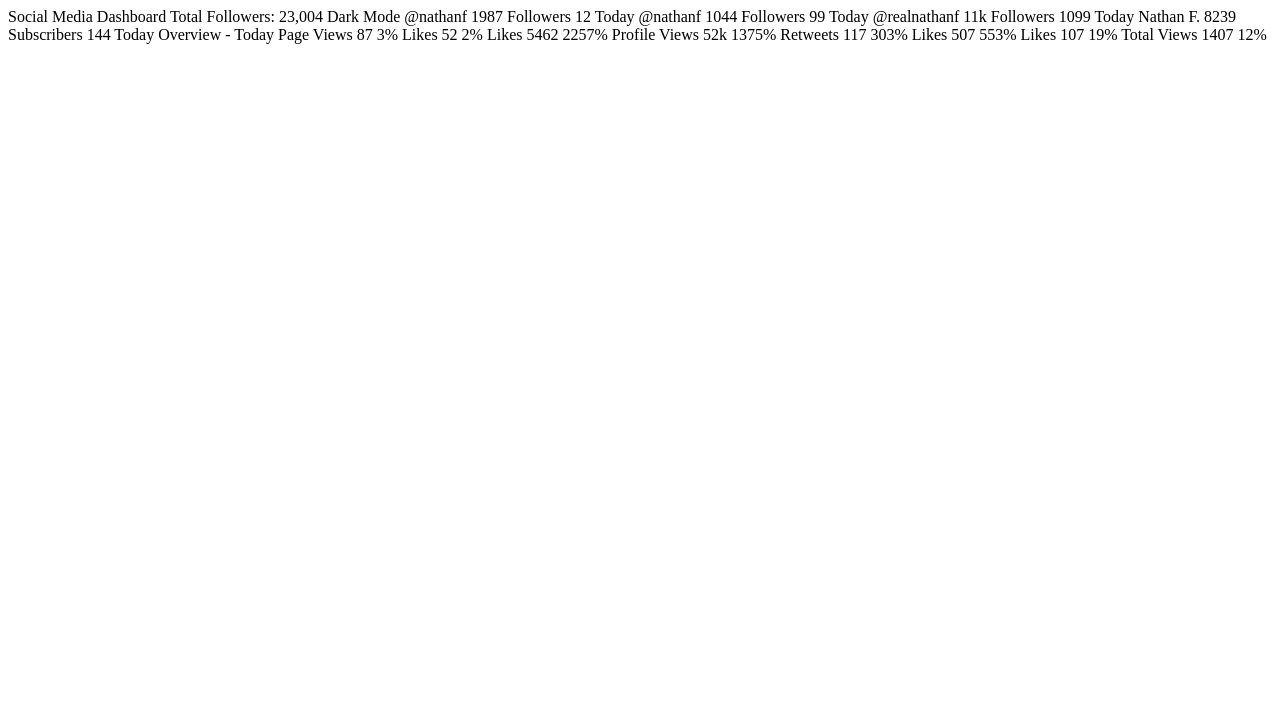
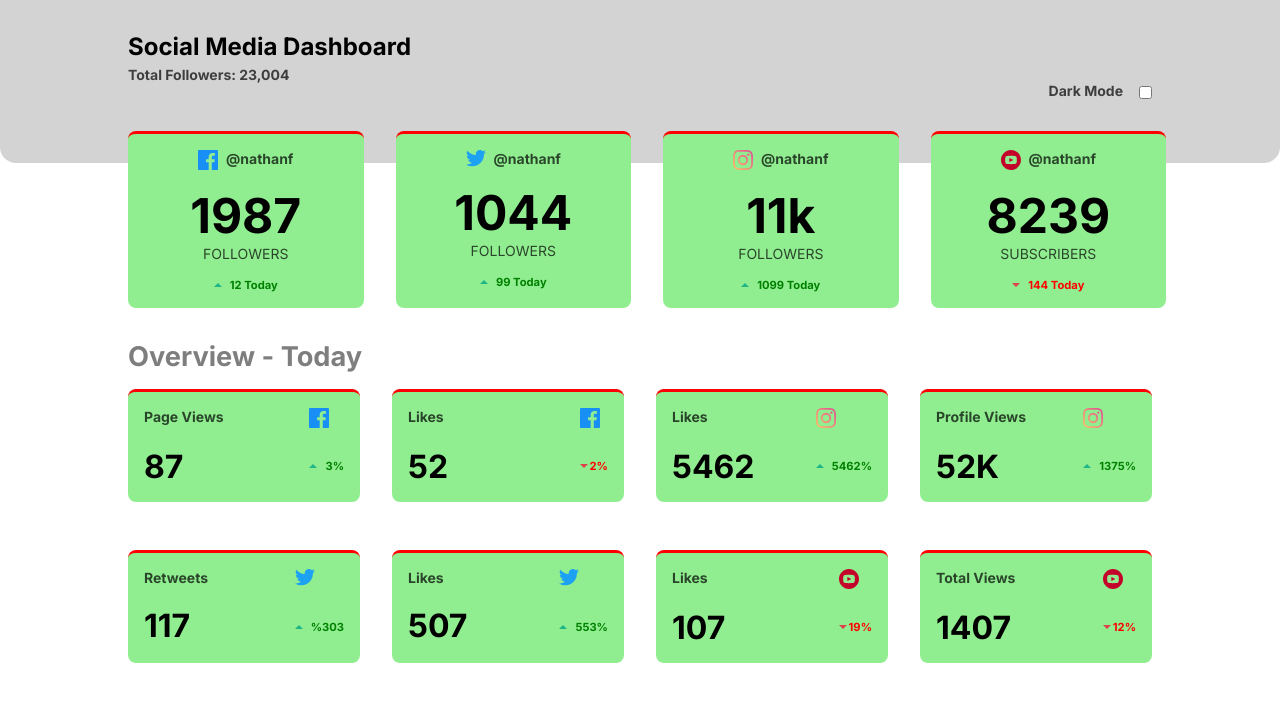
Before and after one commit to jmnyarega/Social-media-dashboard, a plain HTML site: page index.html in a window 1280 px wide. Drawn offline with Linux system fonts and the light colour scheme.

Commit message:
skeleton

```diff
--- /dev/null
+++ b/css/_card.scss
@@ -0,0 +1,7 @@
+.card {
+    padding: 1rem;
+    background-color: lightgreen;
+    border-radius: 0.5rem;
+
+    border-top: 3px solid red;
+}
--- /dev/null
+++ b/css/_global.scss
@@ -0,0 +1,21 @@
+html {
+    box-sizing: border-box;
+}
+
+*,
+*::before,
+*::after {
+    margin: 0;
+    box-sizing: inherit;
+}
+
+body {
+    font-family: 'Inter', sans-serif;
+    font-size: 0.875rem;
+}
+
+.container {
+    max-width: 1300px;
+    width: 80%;
+    margin: 0 auto;
+}
--- /dev/null
+++ b/css/_overview.scss
@@ -0,0 +1,81 @@
+.overview {
+    margin-top: 2rem;
+
+    &__title {
+       font-size: 1.7rem;
+       opacity: 0.5;
+    }
+
+    &__card {
+        display: grid;
+        justify-content: space-between;
+        gap: 1rem;
+        grid-template-areas: "a b" "c d";
+    }
+
+    &__card {
+     margin-top: 1rem;
+    }
+
+    &__metric {
+        grid-area: a;
+       font-weight: bold;
+       opacity: 0.7;
+    }
+
+    &__social {
+        grid-area: b;
+    }
+
+    &__count {
+        grid-area: c;
+       font-size: 2rem;
+       font-weight: bold;
+    }
+
+    &__indicator {
+        grid-area: d;
+        font-size: 0.7rem;
+        font-weight: bold;
+
+        &--up {
+            color: green;
+            display: flex;
+            justify-content: center;
+            align-items: center;
+            column-gap: 0.5rem;
+        }
+
+        &--up::before {
+            content: "";
+            background: no-repeat url(../images/icon-up.svg);
+            height: 4px;
+            width: 8px;
+        }
+
+        &--down {
+            color: red;
+            display: flex;
+            column-gap: 0.1rem;
+            align-items: center;
+        }
+
+        &--down::before {
+            content: "";
+            background: no-repeat url(../images/icon-down.svg);
+            height: 4px;
+            width: 8px;
+        }
+    }
+}
+
+@media (min-width: 500px) {
+    .overview {
+        &__container {
+            display: grid;
+            gap: 2rem;
+            grid-template-columns: repeat(4, 1fr);
+            grid-template-rows: repeat(2, 1fr);
+        }
+    }
+}
--- /dev/null
+++ b/css/_stats.scss
@@ -0,0 +1,85 @@
+.stats {
+    margin-top: -2rem;
+    text-align: center;
+
+    &__card + &__card {
+        margin-top: 1rem;
+    }
+
+    &__social {
+        display: flex;
+        justify-content: center;
+        gap: 0.5rem;
+
+        .handle {
+            font-weight: bold;
+            opacity: 0.7;
+        }
+    }
+
+    &__followers {
+        padding-top: 1rem;
+    }
+
+    &__followers-number {
+        font-size: 3rem;
+    }
+
+    &__followers-label {
+        text-transform: uppercase;
+        opacity: 0.7;
+    }
+
+    &__indicator {
+        padding-top: 1rem;
+        font-size: 0.7rem;
+        font-weight: bold;
+
+        &--up {
+            color: green;
+            display: flex;
+            justify-content: center;
+            align-items: center;
+            column-gap: 0.5rem;
+        }
+
+        &--up::before {
+            content: "";
+            background: no-repeat url(../images/icon-up.svg);
+            height: 4px;
+            width: 8px;
+        }
+
+        &--down {
+            color: red;
+            display: flex;
+            justify-content: center;
+            align-items: center;
+            column-gap: 0.5rem;
+        }
+
+        &--down::before {
+            content: "";
+            background: no-repeat url(../images/icon-down.svg);
+            height: 4px;
+            width: 8px;
+        }
+
+    }
+}
+
+@media (min-width: 500px) {
+    .stats {
+        display: flex;
+        column-gap: 2rem;
+        justify-content: space-between;
+
+        &__card {
+            min-width: 23%;
+        }
+
+        &__card + &__card {
+            margin-top: 0;
+        }
+    }
+}
--- /dev/null
+++ b/css/_top.scss
@@ -0,0 +1,44 @@
+.top {
+    padding: 2rem 0 4rem;
+    border-radius: 0 0 1rem 1rem;
+    background-color: lightgray;
+
+    &__switch-theme {
+        display: flex;
+        justify-content: space-between;
+
+        border-top: 1px solid;
+        padding-top: 1rem;
+    }
+
+    &__content {
+        padding-bottom: 1rem;
+    }
+
+    &__title {
+        font-size: 1.5rem;
+        font-weight: bold;
+    }
+
+    &__para, &__theme-switcher-label {
+        font-weight: bold;
+        opacity: 0.7;
+        padding-top: 0.3rem;
+    }
+}
+
+@media (min-width: 500px) {
+    .top {
+        &__container {
+            display: flex;
+            justify-content: space-between;
+        }
+
+        &__switch-theme {
+            border-top: none;
+            justify-content: center;
+            align-items: flex-end;
+            column-gap: 1rem;
+        }
+    }
+}
--- /dev/null
+++ b/css/_variables.scss
@@ -0,0 +1,25 @@
+// primary
+$lime-green: hsl(163, 72%, 41%);
+$bright-red: hsl(356, 69%, 56%);
+$facebook: hsl(208, 92%, 53%);
+$twitter: hsl(203, 89%, 53%);
+$instagram: linear gradient hsl(37, 97%, 70%) to hsl(329, 70%, 58%);
+$youTube: hsl(348, 97%, 39%);
+
+// theme
+$dark: hsl(210, 78%, 56%) to hsl(146, 68%, 55%);
+$light: hsl(230, 22%, 74%);
+
+// dark theme < neutral >
+$very-dark-blue: hsl(230, 17%, 14%);
+$very-dark-blue: hsl(232, 19%, 15%);
+$dark-desaturated-blue: hsl(228, 28%, 20%);
+$desaturated-blue: hsl(228, 34%, 66%);
+$white: hsl(0, 0%, 100%);
+
+// light theme < neutral >
+$white: hsl(0, 0%, 100%);
+$very-pale-blue: hsl(225, 100%, 98%);
+$light-grayish-Blue: hsl(227, 47%, 96%);
+$dark-grayish-Blue: hsl(228, 12%, 44%);
+$very-dark-Blue : hsl(230, 17%, 14%);
--- /dev/null
+++ b/css/index.scss
@@ -0,0 +1,7 @@
+@import "./variables";
+@import "./global";
+@import "./top";
+@import "./stats";
+@import "./overview";
+
+@import "./card";
--- a/index.html
+++ b/index.html
@@ -4,6 +4,7 @@
     <meta charset="UTF-8" />
     <meta name="viewport" content="width=device-width, initial-scale=1.0" />
     <!-- displays site properly based on user's device -->
+    <title>Frontend Mentor | [Challenge Name Here]</title>
 
     <link
       rel="icon"
@@ -11,14 +12,151 @@
       sizes="32x32"
       href="./images/favicon-32x32.png"
     />
-
-    <title>Frontend Mentor | [Challenge Name Here]</title>
+    <link rel="preconnect" href="https://fonts.gstatic.com" />
+    <link
+      href="https://fonts.googleapis.com/css2?family=Inter:wght@400;700&display=swap"
+      rel="stylesheet"
+    />
+    <link rel="stylesheet" href="./css/index.css" />
+    <script src="https://use.fontawesome.com/4ac2e5dc4b.js"></script>
   </head>
   <body>
-    Social Media Dashboard Total Followers: 23,004 Dark Mode @nathanf 1987
-    Followers 12 Today @nathanf 1044 Followers 99 Today @realnathanf 11k
-    Followers 1099 Today Nathan F. 8239 Subscribers 144 Today Overview - Today
-    Page Views 87 3% Likes 52 2% Likes 5462 2257% Profile Views 52k 1375%
-    Retweets 117 303% Likes 507 553% Likes 107 19% Total Views 1407 12%
+    <main>
+      <div class="top">
+        <div class="top__container container">
+          <div class="top__content">
+            <div class="top__title">Social Media Dashboard</div>
+            <div class="top__para">Total Followers: 23,004</div>
+          </div>
+          <div class="top__switch-theme">
+            <p class="top__theme-switcher-label">Dark Mode</p>
+            <input
+              type="checkbox"
+              name=""
+              id=""
+              class="top__theme-swither-input"
+            />
+          </div>
+        </div>
+      </div>
+      <div class="stats container">
+        <div class="stats__card card">
+          <div class="stats__social">
+            <img src="./images/icon-facebook.svg" alt="facebook" />
+            <div class="handle">@nathanf</div>
+          </div>
+          <div class="stats__followers">
+            <h3 class="stats__followers-number">1987</h3>
+            <p class="stats__followers-label">Followers</p>
+          </div>
+          <div class="stats__indicator stats__indicator--up">12 Today</div>
+        </div>
+
+        <div class="stats__card card">
+          <div class="stats__social">
+            <img src="./images/icon-twitter.svg" alt="twiiter" />
+            <div class="handle">@nathanf</div>
+          </div>
+          <div class="stats__followers">
+            <h3 class="stats__followers-number">1044</h3>
+            <p class="stats__followers-label">Followers</p>
+          </div>
+          <div class="stats__indicator stats__indicator--up">99 Today</div>
+        </div>
+
+        <div class="stats__card card">
+          <div class="stats__social">
+            <img src="./images/icon-instagram.svg" alt="instagram" />
+            <div class="handle">@nathanf</div>
+          </div>
+          <div class="stats__followers">
+            <h3 class="stats__followers-number">11k</h3>
+            <p class="stats__followers-label">Followers</p>
+          </div>
+          <div class="stats__indicator stats__indicator--up">1099 Today</div>
+        </div>
+
+        <div class="stats__card card">
+          <div class="stats__social">
+            <img src="./images/icon-youtube.svg" alt="youtube" />
+            <div class="handle">@nathanf</div>
+          </div>
+          <div class="stats__followers">
+            <h3 class="stats__followers-number">8239</h3>
+            <p class="stats__followers-label">Subscribers</p>
+          </div>
+          <div class="stats__indicator stats__indicator--down">144 Today</div>
+        </div>
+      </div>
+      <div class="overview container">
+        <h3 class="overview__title">Overview - Today</h3>
+        <div class="overview__container">
+          <div class="overview__card card">
+            <p class="overview__metric">Page Views</p>
+            <div class="overview__social">
+              <img src="./images/icon-facebook.svg" alt="facebook" />
+            </div>
+            <p class="overview__count">87</p>
+            <div class="overview__indicator overview__indicator--up">3%</div>
+          </div>
+          <div class="overview__card card">
+            <p class="overview__metric">Likes</p>
+            <div class="overview__social">
+              <img src="./images/icon-facebook.svg" alt="facebook" />
+            </div>
+            <p class="overview__count">52</p>
+            <div class="overview__indicator overview__indicator--down">2%</div>
+          </div>
+          <div class="overview__card card">
+            <p class="overview__metric">Likes</p>
+            <div class="overview__social">
+              <img src="./images/icon-instagram.svg" alt="instagram" />
+            </div>
+            <p class="overview__count">5462</p>
+            <div class="overview__indicator overview__indicator--up">5462%</div>
+          </div>
+          <div class="overview__card card">
+            <p class="overview__metric">Profile Views</p>
+            <div class="overview__social">
+              <img src="./images/icon-instagram.svg" alt="instagram" />
+            </div>
+            <p class="overview__count">52K</p>
+            <div class="overview__indicator overview__indicator--up">1375%</div>
+          </div>
+          <div class="overview__card card">
+            <p class="overview__metric">Retweets</p>
+            <div class="overview__social">
+              <img src="./images/icon-twitter.svg" alt="twitter" />
+            </div>
+            <p class="overview__count">117</p>
+            <div class="overview__indicator overview__indicator--up">%303</div>
+          </div>
+          <div class="overview__card card">
+            <p class="overview__metric">Likes</p>
+            <div class="overview__social">
+              <img src="./images/icon-twitter.svg" alt="twitter" />
+            </div>
+            <p class="overview__count">507</p>
+            <div class="overview__indicator overview__indicator--up">553%</div>
+          </div>
+          <div class="overview__card card">
+            <p class="overview__metric">Likes</p>
+            <div class="overview__social">
+              <img src="./images/icon-youtube.svg" alt="youtube" />
+            </div>
+            <p class="overview__count">107</p>
+            <div class="overview__indicator overview__indicator--down">19%</div>
+          </div>
+          <div class="overview__card card">
+            <p class="overview__metric">Total Views</p>
+            <div class="overview__social">
+              <img src="./images/icon-youtube.svg" alt="youtube" />
+            </div>
+            <p class="overview__count">1407</p>
+            <div class="overview__indicator overview__indicator--down">12%</div>
+          </div>
+        </div>
+      </div>
+    </main>
   </body>
 </html>
```
Also changed, not shown: css/index.css (added).
